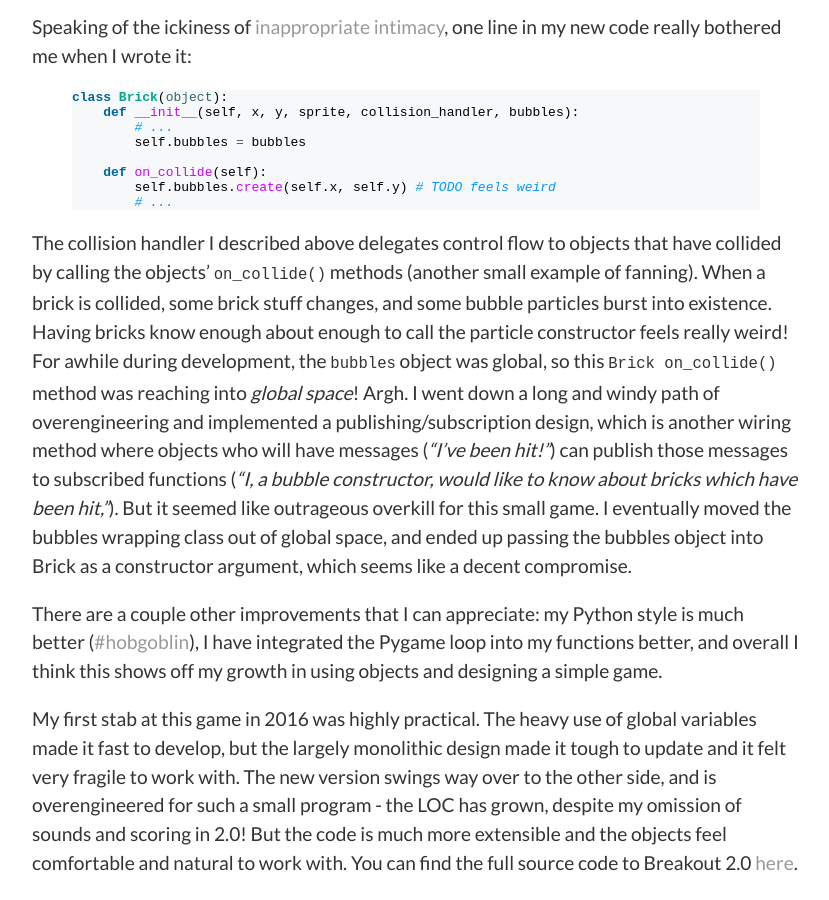
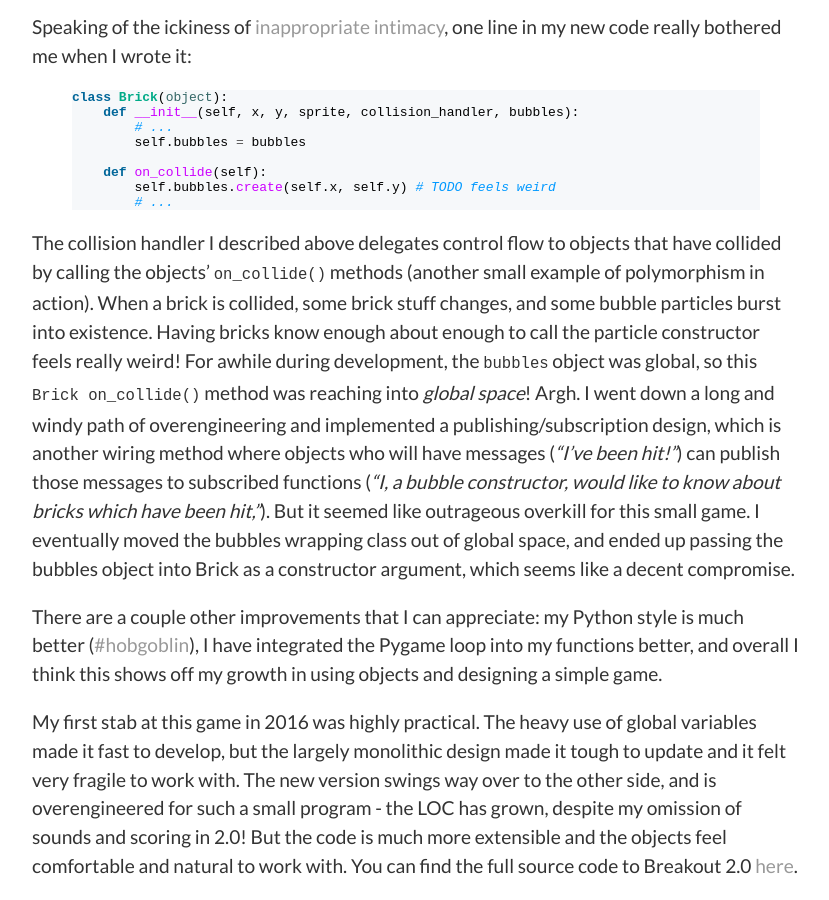
Before and after one commit to katieamazing/katieamazing.github.io, a Jekyll site: the page built from _posts/2017-07-27-Breakout-All-The-Ways.md, in a window 1280 px wide and 900 px high, scrolled down 3971 px. Shown: the whole window, without its empty margins (224-1053 px from the left). Built offline with Jekyll 4.4.1, drawn with Linux system fonts in a browser that asks for light colours.

Commit message:
Update 2017-07-27-Breakout-All-The-Ways.md

````diff
--- a/_posts/2017-07-27-Breakout-All-The-Ways.md
+++ b/_posts/2017-07-27-Breakout-All-The-Ways.md
@@ -172,7 +172,7 @@
         # ...
 {% endhighlight %}
 
-The collision handler I described above delegates control flow to objects that have collided by calling the objects' ```on_collide()``` methods (another small example of fanning). When a brick is collided, some brick stuff changes, and some bubble particles burst into existence. Having bricks know enough about enough to call the particle constructor feels really weird! For awhile during development, the ```bubbles``` object was global, so this ```Brick on_collide()``` method was reaching into *global space*! Argh. I went down a long and windy path of overengineering and implemented a publishing/subscription design, which is another wiring method where objects who will have messages (*"I've been hit!"*) can publish those messages to subscribed functions (*"I, a bubble constructor, would like to know about bricks which have been hit,"*). But it seemed like outrageous overkill for this small game. I eventually moved the bubbles wrapping class out of global space, and ended up passing the bubbles object into Brick as a constructor argument, which seems like a decent compromise.
+The collision handler I described above delegates control flow to objects that have collided by calling the objects' ```on_collide()``` methods (another small example of polymorphism in action). When a brick is collided, some brick stuff changes, and some bubble particles burst into existence. Having bricks know enough about enough to call the particle constructor feels really weird! For awhile during development, the ```bubbles``` object was global, so this ```Brick on_collide()``` method was reaching into *global space*! Argh. I went down a long and windy path of overengineering and implemented a publishing/subscription design, which is another wiring method where objects who will have messages (*"I've been hit!"*) can publish those messages to subscribed functions (*"I, a bubble constructor, would like to know about bricks which have been hit,"*). But it seemed like outrageous overkill for this small game. I eventually moved the bubbles wrapping class out of global space, and ended up passing the bubbles object into Brick as a constructor argument, which seems like a decent compromise.
 
 There are a couple other improvements that I can appreciate: my Python style is much better ([#hobgoblin](https://www.python.org/dev/peps/pep-0008/#a-foolish-consistency-is-the-hobgoblin-of-little-minds)), I have integrated the Pygame loop into my functions better, and overall I think this shows off my growth in using objects and designing a simple game.
 
````
